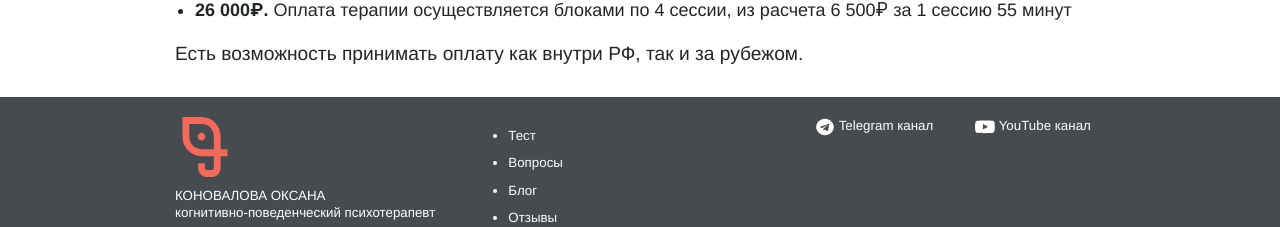
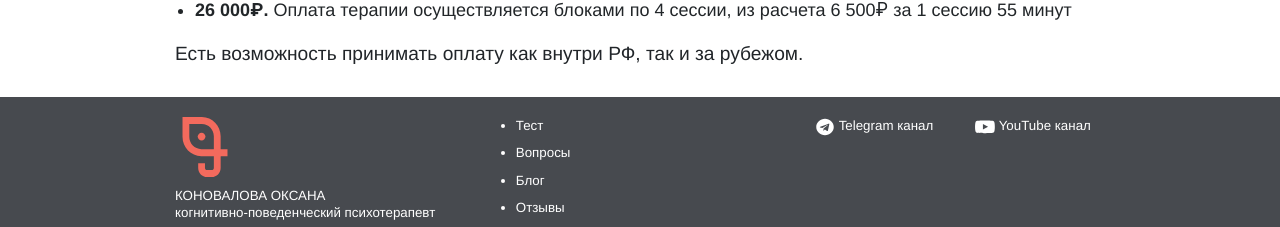
Before and after one commit to ttm-help/ttm-help.github.io, a Jekyll site: the page built from index.md, in a window 1280 px wide. Shown: the part 6151-6378 px from the top of the page. Built offline with Jekyll 4.4.1, drawn with Linux system fonts in a browser that asks for light colours.

Commit message:
fix footer

```diff
--- a/_includes/footer.html
+++ b/_includes/footer.html
@@ -2,7 +2,7 @@
     <div class="container">
         <div class="col" style="color: white !important;">
             <div class="row mb-1">
-                <div class="col-12 col-md-4">
+                <div class="col-12 col-md-4 mb-1">
                     <div class="row align-items-center">
                         <div class="col-auto mt-1">
                             <a href="/" aria-label="Сайт о лечении трихотилломании">
@@ -24,10 +24,10 @@
                     </div>
                 </div>
                 <div class="col-12 col-md-4 social">
-                    <div class="row mt-1">
+                    <div class="row">
                         <div class="col mt-1">
                             {% assign mainmenu = site.data.menus.main %}
-                           <ul style="padding-left: 1em">
+                           <ul style="padding-left: 1.3rem">
                                {% for item in mainmenu %}
                                <li class="pb-1">
                                    <a href="{{ item.url | relative_url }}">{{ item.name }}</a>
```
